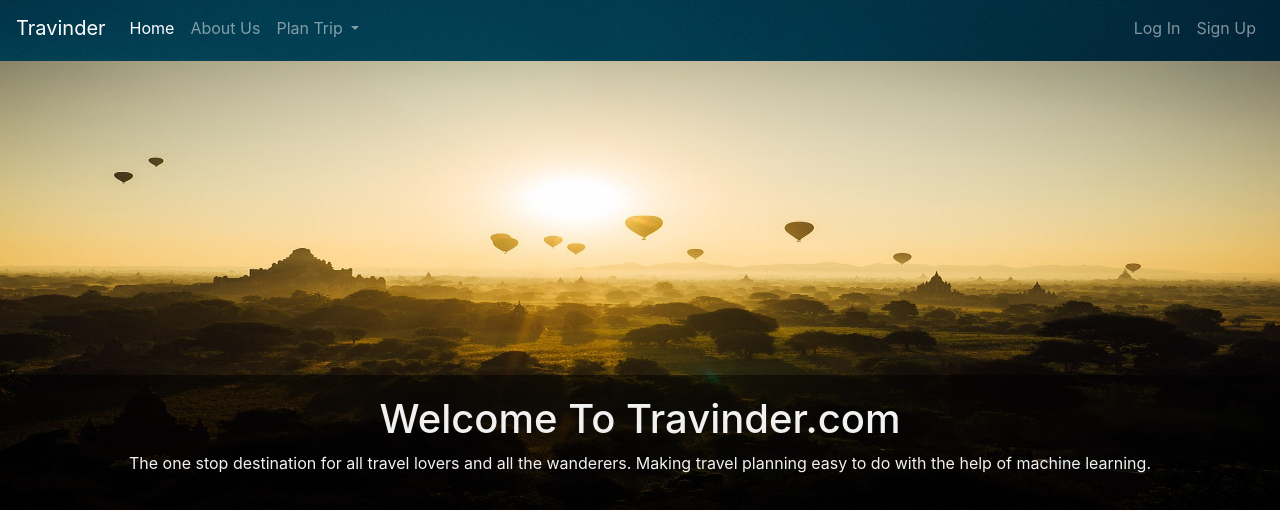
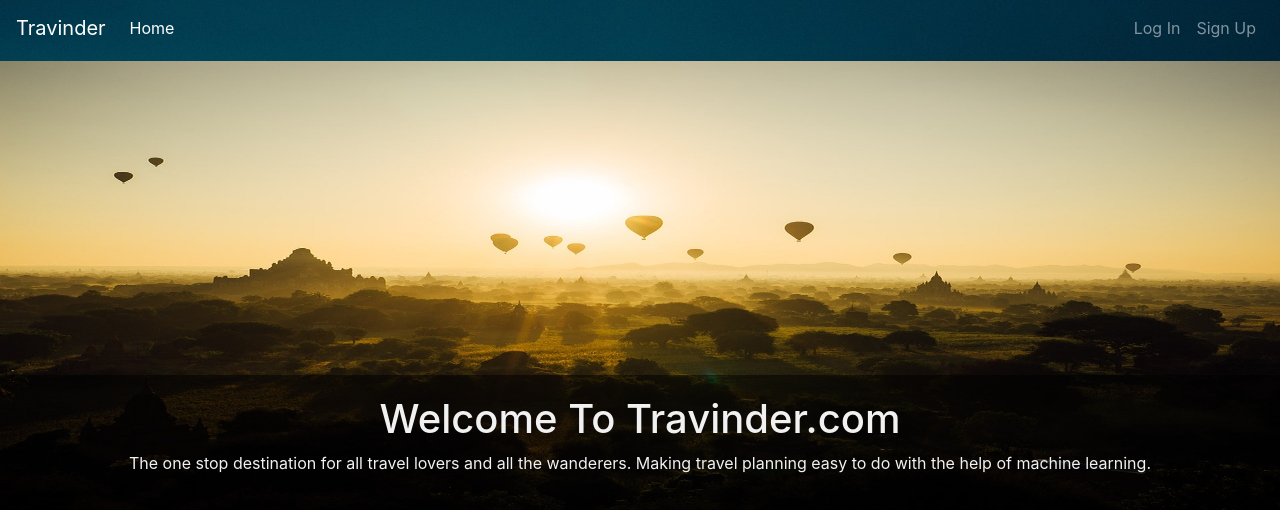
Before and after one commit to Devansh0112/travel-recommender-system-minor-project, a Flask app: page / in a window 1280 px wide. Shown: the top 510 px of the page. Run offline with Flask 2, Linux system fonts and the light colour scheme; some libraries are stand-ins or nearby versions.

Commit message:
trimmed it

```diff
--- a/minorproj/templates/includes/_navbar.html
+++ b/minorproj/templates/includes/_navbar.html
@@ -8,18 +8,6 @@
           <ul class="navbar-nav mr-auto">
             <li class="nav-item active">
               <a class="nav-link" href="{{url_for('home')}}">Home <span class="sr-only">(current)</span></a>
-            </li>
-            <li class="nav-item">
-              <a class="nav-link" href="#">About Us</a>
-            </li>
-            <li class="nav-item dropdown">
-              <a class="nav-link dropdown-toggle" href="#" id="navbarDropdown" role="button" data-toggle="dropdown" aria-haspopup="true" aria-expanded="false">
-                Plan Trip
-              </a>
-              <div class="dropdown-menu" aria-labelledby="navbarDropdown">
-                <a class="dropdown-item" href="#">Destination Planning</a>
-                <a class="dropdown-item" href="#">Local Roaming</a>
-              </div>
             </li>
           </ul>
           <ul class="navbar-nav ml-auto">
```
Also changed, not shown: minorproj/site.db.
